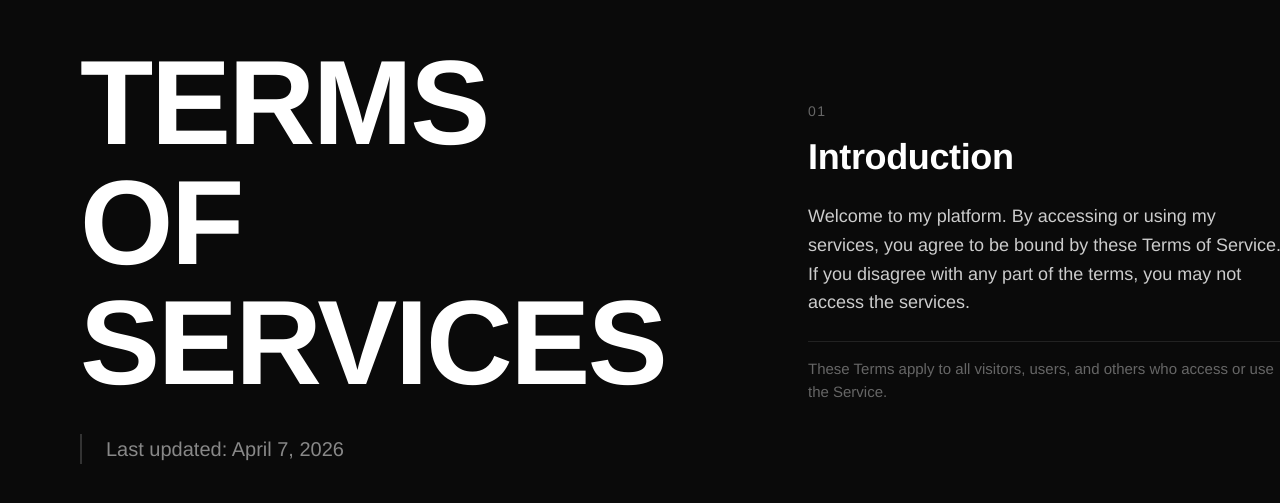
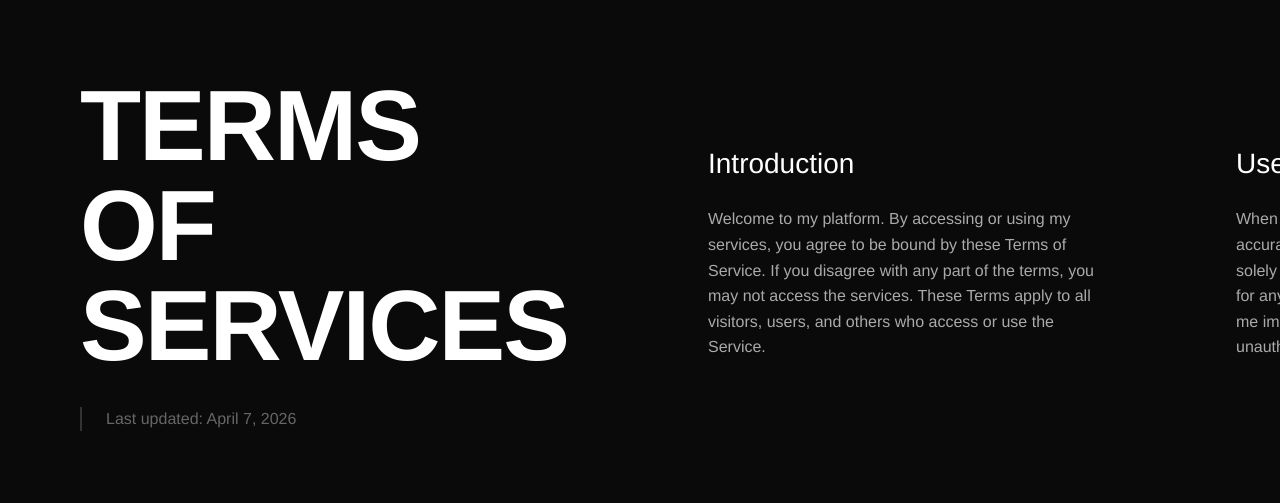
Before and after one commit to vinividivicilala/lolo, a Next.js app in the folder faq/: page /terms-of-service in a window 1280 px wide. Shown: the part 147-650 px from the top of the page. Built offline with nearby package versions, Linux system fonts and the light colour scheme.

Commit message:
Update page.tsx

```diff
--- a/faq/app/terms-of-service/page.tsx
+++ b/faq/app/terms-of-service/page.tsx
@@ -83,64 +83,44 @@ export default function TermsOfServicePage() {
 
   const sections = [
     {
-      number: "01",
       title: "Introduction",
-      description: "Welcome to my platform. By accessing or using my services, you agree to be bound by these Terms of Service. If you disagree with any part of the terms, you may not access the services.",
-      details: "These Terms apply to all visitors, users, and others who access or use the Service."
+      description: "Welcome to my platform. By accessing or using my services, you agree to be bound by these Terms of Service. If you disagree with any part of the terms, you may not access the services. These Terms apply to all visitors, users, and others who access or use the Service."
     },
     {
-      number: "02",
       title: "User Accounts",
-      description: "When you create an account with me, you must provide accurate, complete, and current information. You are solely responsible for safeguarding the password and for any activities under your account.",
-      details: "You agree to notify me immediately of any breach of security or unauthorized use of your account."
+      description: "When you create an account with me, you must provide accurate, complete, and current information. You are solely responsible for safeguarding the password and for any activities under your account. You agree to notify me immediately of any breach of security or unauthorized use of your account."
     },
     {
-      number: "03",
       title: "Intellectual Property",
-      description: "The Service and its original content, features, and functionality are and will remain my exclusive property. The Service is protected by copyright, trademark, and other laws.",
-      details: "My trademarks and trade dress may not be used in connection with any product or service without prior written consent."
+      description: "The Service and its original content, features, and functionality are and will remain my exclusive property. The Service is protected by copyright, trademark, and other laws. My trademarks and trade dress may not be used in connection with any product or service without prior written consent."
     },
     {
-      number: "04",
       title: "User Content",
-      description: "You retain any and all of your rights to any content you submit, post or display on or through the Service. You are responsible for protecting those rights.",
-      details: "By posting content, you grant me a worldwide, non-exclusive, royalty-free license to use, reproduce, and distribute your content."
+      description: "You retain any and all of your rights to any content you submit, post or display on or through the Service. You are responsible for protecting those rights. By posting content, you grant me a worldwide, non-exclusive, royalty-free license to use, reproduce, and distribute your content."
     },
     {
-      number: "05",
       title: "Prohibited Uses",
-      description: "You agree not to use the Service for any unlawful purpose or in any way that could damage, disable, overburden, or impair the Service.",
-      details: "Prohibited activities include: violating laws, infringing intellectual property, distributing malware, harassing others, or interfering with security features."
+      description: "You agree not to use the Service for any unlawful purpose or in any way that could damage, disable, overburden, or impair the Service. Prohibited activities include: violating laws, infringing intellectual property, distributing malware, harassing others, or interfering with security features."
     },
     {
-      number: "06",
       title: "Termination",
-      description: "I may terminate or suspend your account immediately, without prior notice or liability, for any reason whatsoever, including without limitation if you breach the Terms.",
-      details: "Upon termination, your right to use the Service will immediately cease. Provisions that by their nature should survive termination shall survive."
+      description: "I may terminate or suspend your account immediately, without prior notice or liability, for any reason whatsoever, including without limitation if you breach the Terms. Upon termination, your right to use the Service will immediately cease. Provisions that by their nature should survive termination shall survive."
     },
     {
-      number: "07",
       title: "Limitation of Liability",
-      description: "In no event shall I be liable for any indirect, incidental, special, consequential or punitive damages, including without limitation, loss of profits, data, or goodwill.",
-      details: "My liability is limited to the fullest extent permitted by applicable law. The Service is provided 'AS IS' without warranties of any kind."
+      description: "In no event shall I be liable for any indirect, incidental, special, consequential or punitive damages, including without limitation, loss of profits, data, or goodwill. My liability is limited to the fullest extent permitted by applicable law. The Service is provided 'AS IS' without warranties of any kind."
     },
     {
-      number: "08",
       title: "Changes to Terms",
-      description: "I reserve the right to modify or replace these Terms at any time. If a revision is material, I will provide at least 30 days' notice prior to any new terms taking effect.",
-      details: "By continuing to access or use my Service after those revisions become effective, you agree to be bound by the revised terms."
+      description: "I reserve the right to modify or replace these Terms at any time. If a revision is material, I will provide at least 30 days' notice prior to any new terms taking effect. By continuing to access or use my Service after those revisions become effective, you agree to be bound by the revised terms."
     },
     {
-      number: "09",
       title: "Governing Law",
-      description: "These Terms shall be governed and construed in accordance with applicable laws, without regard to its conflict of law provisions.",
-      details: "Any disputes arising under these Terms shall be resolved exclusively through binding arbitration or in competent courts."
+      description: "These Terms shall be governed and construed in accordance with applicable laws, without regard to its conflict of law provisions. Any disputes arising under these Terms shall be resolved exclusively through binding arbitration or in competent courts."
     },
     {
-      number: "10",
       title: "Contact",
-      description: "If you have any questions about these Terms, please contact me. I will respond to your inquiries as quickly as possible.",
-      details: "Email: hello@terms.io | Response time: within 3 business days."
+      description: "If you have any questions about these Terms, please contact me. I will respond to your inquiries as quickly as possible. Email: hello@terms.io | Response time: within 3 business days."
     }
   ];
 
@@ -178,7 +158,7 @@ export default function TermsOfServicePage() {
           <div
             style={{
               flexShrink: 0,
-              width: "600px",
+              width: "500px",
               display: "flex",
               flexDirection: "column",
               justifyContent: "center",
@@ -186,7 +166,7 @@ export default function TermsOfServicePage() {
           >
             <div
               style={{
-                fontSize: "120px",
+                fontSize: "100px",
                 fontWeight: "700",
                 color: "#ffffff",
                 lineHeight: "1",
@@ -198,8 +178,8 @@ export default function TermsOfServicePage() {
             </div>
             <div
               style={{
-                fontSize: "20px",
-                color: "#888888",
+                fontSize: "16px",
+                color: "#666666",
                 lineHeight: "1.5",
                 borderLeft: "2px solid #333333",
                 paddingLeft: "1.5rem",
@@ -210,12 +190,12 @@ export default function TermsOfServicePage() {
           </div>
 
           {/* Sections */}
-          {sections.map((section) => (
+          {sections.map((section, index) => (
             <div
-              key={section.number}
+              key={index}
               style={{
                 flexShrink: 0,
-                width: "480px",
+                width: "400px",
                 display: "flex",
                 flexDirection: "column",
                 justifyContent: "center",
@@ -223,47 +203,24 @@ export default function TermsOfServicePage() {
             >
               <div
                 style={{
-                  fontSize: "14px",
-                  fontWeight: "400",
-                  color: "#666666",
-                  letterSpacing: "0.1em",
-                  marginBottom: "1rem",
-                }}
-              >
-                {section.number}
-              </div>
-              <div
-                style={{
-                  fontSize: "36px",
-                  fontWeight: "600",
+                  fontSize: "28px",
+                  fontWeight: "normal",
                   color: "#ffffff",
                   marginBottom: "1.5rem",
-                  lineHeight: "1.2",
-                  letterSpacing: "-0.01em",
+                  lineHeight: "1.3",
                 }}
               >
                 {section.title}
               </div>
               <div
                 style={{
-                  fontSize: "18px",
-                  color: "#cccccc",
+                  fontSize: "16px",
+                  fontWeight: "normal",
+                  color: "#aaaaaa",
                   lineHeight: "1.6",
-                  marginBottom: "1.5rem",
                 }}
               >
                 {section.description}
-              </div>
-              <div
-                style={{
-                  fontSize: "15px",
-                  color: "#666666",
-                  lineHeight: "1.5",
-                  borderTop: "1px solid #222222",
-                  paddingTop: "1rem",
-                }}
-              >
-                {section.details}
               </div>
             </div>
           ))}
```
